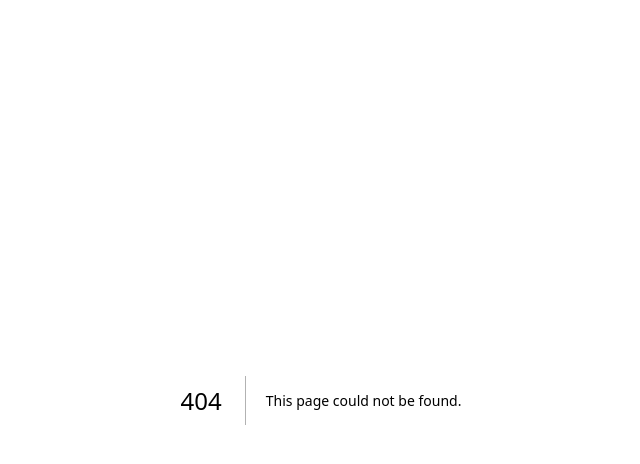
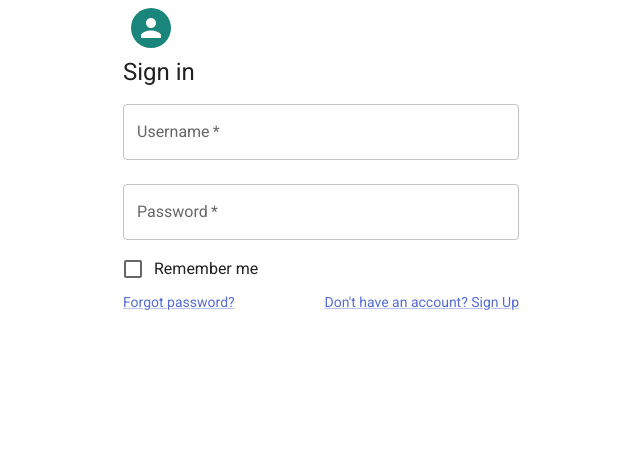
Before and after one commit to Fussyotter/ecommShell, a Next.js app in the folder ecomm_front/: page /login in a window 1280 px wide. Before the commit this address had no page. Shown: the top 464 px of the page, without its empty margins (319-959 px from the left). Built offline with nearby package versions, Linux system fonts and the light colour scheme; no server answers.

Commit message:
cookie auth and basic login setup

```diff
--- a/ecomm_front/pages/index.js
+++ b/ecomm_front/pages/index.js
@@ -3,12 +3,14 @@ import {makeStyles} from '@mui/material/styles'
 import { Inter } from 'next/font/google'
 import Header from '@/components/header'
 import Footer from '@/components/footer'
+import Login from './login'
 const inter = Inter({ subsets: ['latin'] })
 
 export default function Home() {
   return (
     <>
     <Header/>
+    <Login/>
     <Footer/>
 
 
--- /dev/null
+++ b/ecomm_front/pages/login.js
@@ -0,0 +1,123 @@
+import React, {useState} from "react";
+import Avatar from '@mui/material/Avatar';
+import Button from '@mui/material/Button';
+import CssBaseline from '@mui/material/CssBaseline';
+import TextField from '@mui/material/TextField';
+import FormControlLabel from '@mui/material/FormControlLabel';
+import Checkbox from '@mui/material/Checkbox';
+import Link from '@mui/material/Link';
+import Grid from '@mui/material/Grid';
+import Typography from '@mui/material/Typography';
+import { makeStyles } from '@mui/material/styles';
+import Container from '@mui/material/Container';
+
+//   const [username, setUsername] = useState('')
+//   const [password, setPassword] = useState('')
+//   const [error, setError] = useState('');
+//   const [state, send] = useMachine(toggleMachine);
+
+
+export const Login = () => {
+
+
+        React.useEffect(() => {
+            fetch('http://localhost:8000/users/csrf/', {credentials: "include",
+        })
+        .then((res) => {
+                let csrfToken = res.headers.get('X-CSRFToken')
+            setscrf(csrfToken);
+            console.log(csrfToken)
+        }).catch(err => console.log(err))
+        },[])
+  const [csrfToken, setscrf] = useState('')
+
+
+    // const handleSubmit = (e) => {
+    //     e.preventDefault();
+    //     fetch('http://localhost:8000/users/login/', {
+    //         method: 'POST',
+    //         credentials: "include",
+    //         headers: {
+    //             'Content-Type': 'application/json',
+    //             'X-CSRFToken': csrfToken,
+    //         },
+    //         body: JSON.stringify({
+    //             username: username,
+    //             password: password,
+    //         })
+    //     }).then((res) => {
+    //         if (res.status === 200) {
+    //             window.location.href = 'http://localhost:3000/'
+    //         } else {
+    //             setError('Invalid Credentials')
+    //         }
+    //     }).catch(err => console.log(err))
+    // }
+
+    return (
+        <>
+        <Container component="main" maxWidth="xs">
+        <CssBaseline />
+        <div >
+            <Avatar sx={{ m: 1, bgcolor: 'secondary.main' }}>
+            </Avatar>
+            <Typography component="h1" variant="h5">
+                Sign in
+            </Typography>
+            <form  noValidate>
+            <TextField
+                margin="normal"
+                required
+                fullWidth
+                id="username"
+                label="Username"
+                name="username"
+                autoComplete="username"
+                // autoFocus
+                // onChange={(e) => setUsername(e.target.value)}
+            />
+            <TextField
+                margin="normal"
+                required
+                fullWidth
+                name="password"
+                label="Password"
+                type="password"
+                // id="password"
+                autoComplete="current-password"
+                // onChange={(e) => setPassword(e.target.value)}
+            />
+            <FormControlLabel
+                control={<Checkbox value="remember" color="primary" />}
+                label="Remember me"
+            />
+            {/* <Button
+                type="submit"
+                fullWidth
+                variant="contained"
+                sx={{ mt: 3, mb: 2 }}
+                // onClick={handleSubmit}
+            >
+                Sign In
+            </Button> */}
+            <Grid container>
+                <Grid item xs>
+                <Link href="#" variant="body2">
+                    Forgot password?
+                </Link>
+                </Grid>
+                <Grid item>
+                <Link href="#" variant="body2">
+                    {"Don't have an account? Sign Up"}
+                </Link>
+                </Grid>
+            </Grid>
+            </form>
+        </div>
+        </Container>
+
+        </>
+    )
+
+}
+export default Login;
```
